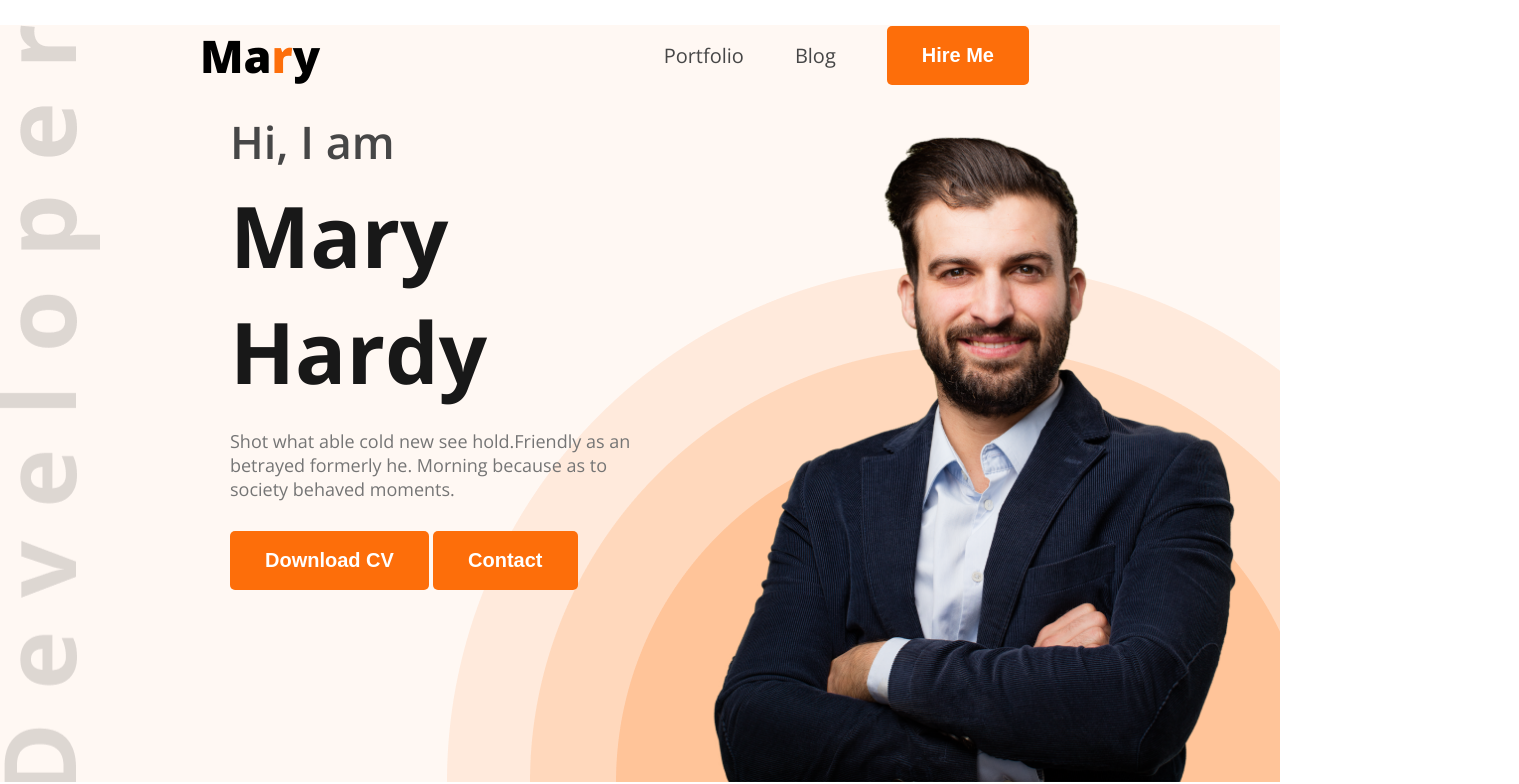
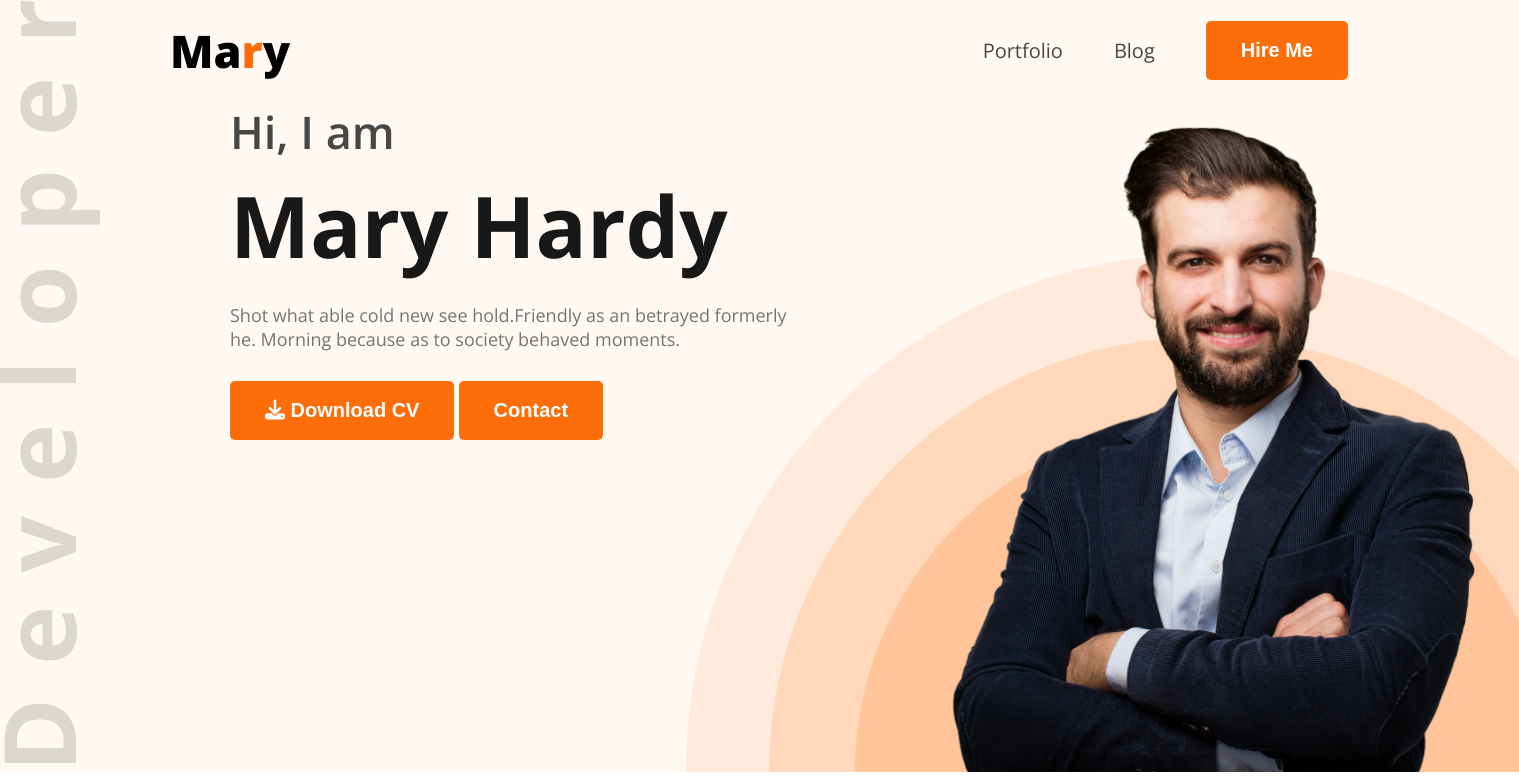
Before and after one commit to j-shifat-18/web-developer-portfolio, a plain HTML site: page index.html in a window 1280 px wide. Shown: the top 784 px of the page, 1519 px wide, since content can reach past the window. Drawn offline with nearby package versions, Linux system fonts and the light colour scheme.

Commit message:
fixing margin issue

```diff
--- a/index.html
+++ b/index.html
@@ -6,6 +6,7 @@
     <meta name="viewport" content="width=device-width, initial-scale=1.0">
     <title>Web Developer Portfolio</title>
     <link rel="stylesheet" href="styles/style.css">
+    <script src="https://kit.fontawesome.com/8a3ac4f4c1.js" crossorigin="anonymous"></script>
 </head>
 
 <body class="open-sans-normal ">
@@ -26,7 +27,7 @@
                     Shot what able cold new see hold.Friendly as an betrayed formerly he. Morning because as to society
                     behaved moments.
                 </p>
-                <button class="btn-primary">Download CV</button>
+                <button class="btn-primary"><i class="fa-solid fa-download"></i> Download CV</button>
                 <button class="btn-primary">Contact</button>
             </div>
             <img class="banner-profile-pic" src="images/hardy.png" alt="">
@@ -171,7 +172,7 @@
                 </div>
             </div>
             <div class="text-center">
-                <button class="btn-primary">Download CV</button>
+                <button class="btn-primary"><i class="fa-solid fa-download"></i> Download CV</button>
             </div>
         </section>
     </main>
--- a/styles/style.css
+++ b/styles/style.css
@@ -1,7 +1,7 @@
 @import url('https://fonts.googleapis.com/css2?family=Open+Sans:ital,wght@0,300..800;1,300..800&display=swap');
 
-*{
-    margin: 0px;
+* {
+    margin: 0;
     padding: 0;
 }
 /* font style */
@@ -16,6 +16,8 @@
 /* shared style */
 .secondary-bg{
     background-color: #FFF8F3;
+    /* width: 100%; */
+
 }
 .text-primary {
     color: #FD6E0A;
@@ -59,20 +61,33 @@
     text-align: center;
 }
 
+/* body */
+body{
+    margin-top: 0px;
+    padding-top: 0px;
+    width: 1519px;
+}
+
 /* header style */
+
+
+
 .header {
     background-image: url("../images/developer.png"), url("../images/header_bg.png");
+    margin-top: 0px;
     background-repeat: no-repeat;
     background-position: top left, bottom right;
+    /* background-size: cover; */
 }
 
 /* nav style */
 
 nav {
+    padding: 20px;
     display: flex;
     align-items: center;
     justify-content: space-between;
-    margin: 25px 200px;
+    margin: 0px 100px 0px 150px;
 }
 
 .nav-title {
@@ -95,6 +110,8 @@ nav ul li a {
     font-size: 20px;
 
 }
+
+
 
 /* banner styles */
 .banner {
@@ -242,7 +259,7 @@ main section{
     margin-top: 50px;
 }
 
-/* footer section styels */
+/* footer section styles */
 footer{
     margin-top: 113px;
     display: flex;
```
